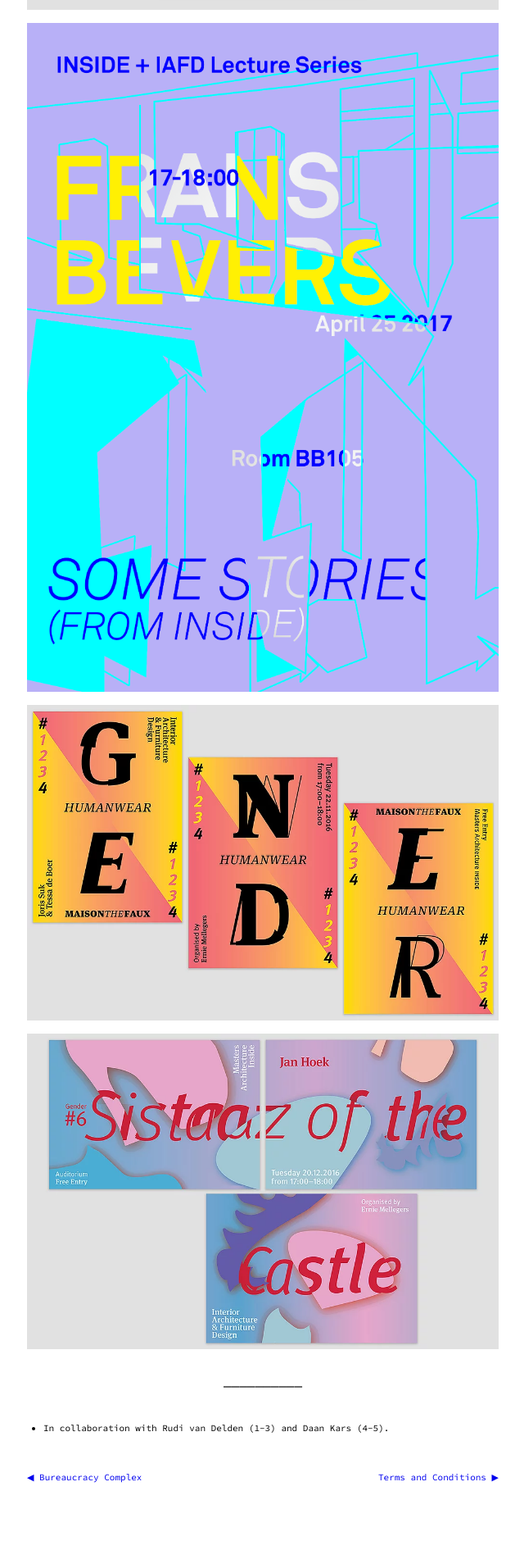
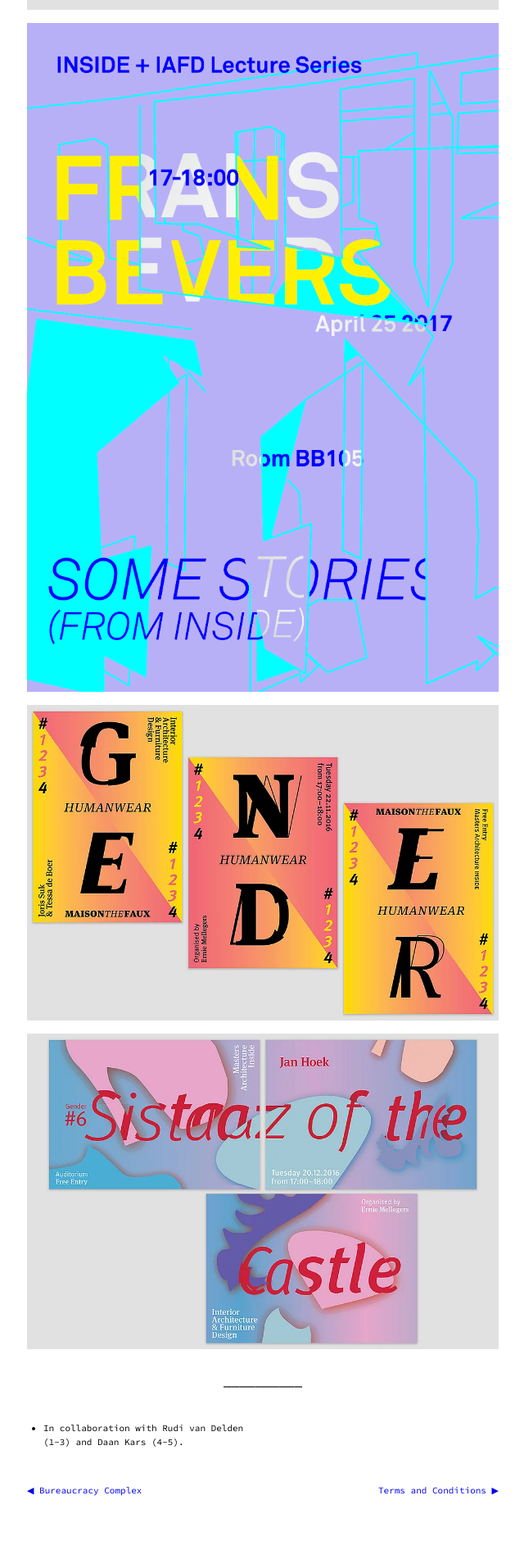
Before and after one commit to iurrrui/iurrrui.github.io, a Jekyll site: the page built from _posts/2017-01-01-lecture-series-posters.md, in a window 1280 px wide. Shown: the part 1056-2947 px from the top of the page at 82% size, without its empty margins (319-959 px from the left). Built offline with Jekyll 4.4.1, drawn with Linux system fonts in a browser that asks for light colours.

Commit message:
Edited credits

```diff
--- a/_sass/no-style-please.scss
+++ b/_sass/no-style-please.scss
@@ -127,8 +127,12 @@ hr {
   &:before { content: '—————' }
   &:after { content: attr(data-content) '—————' }
 }
+
 .credits {
   font-size: 11px;
+  // max-width: 24%;
+  padding-right: 50%;
+
 }
 
 table { width: 100%; }
```
Also changed, not shown: 2 other files.
